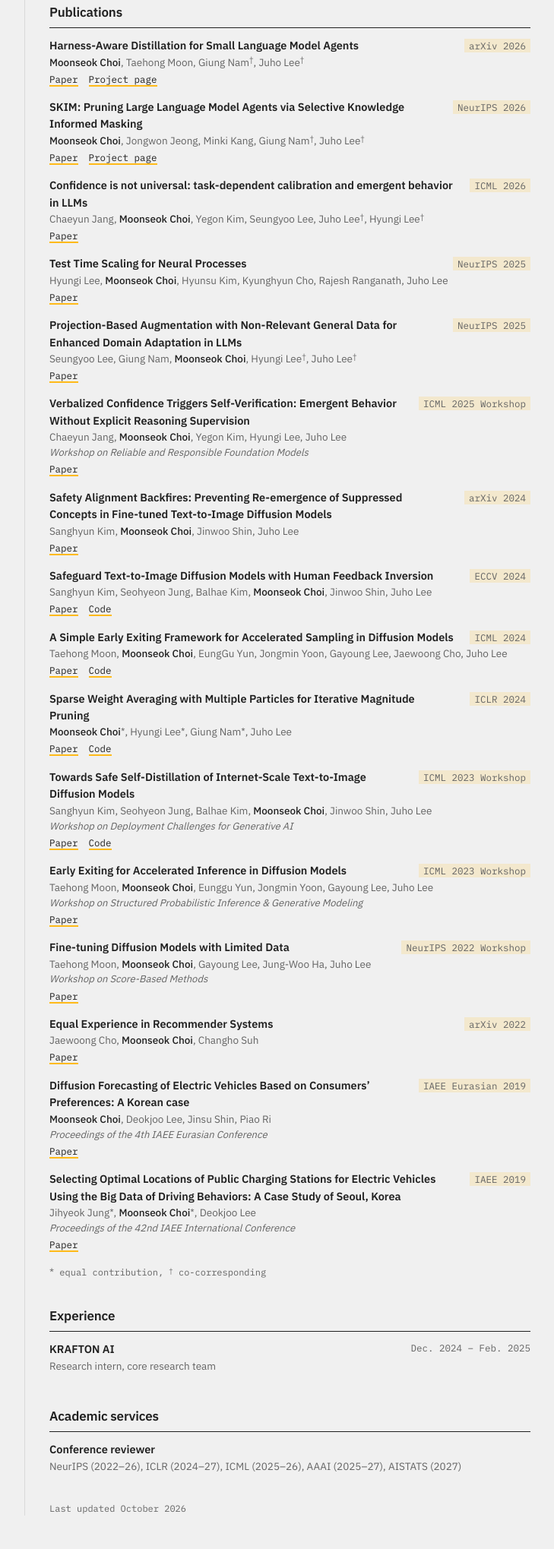
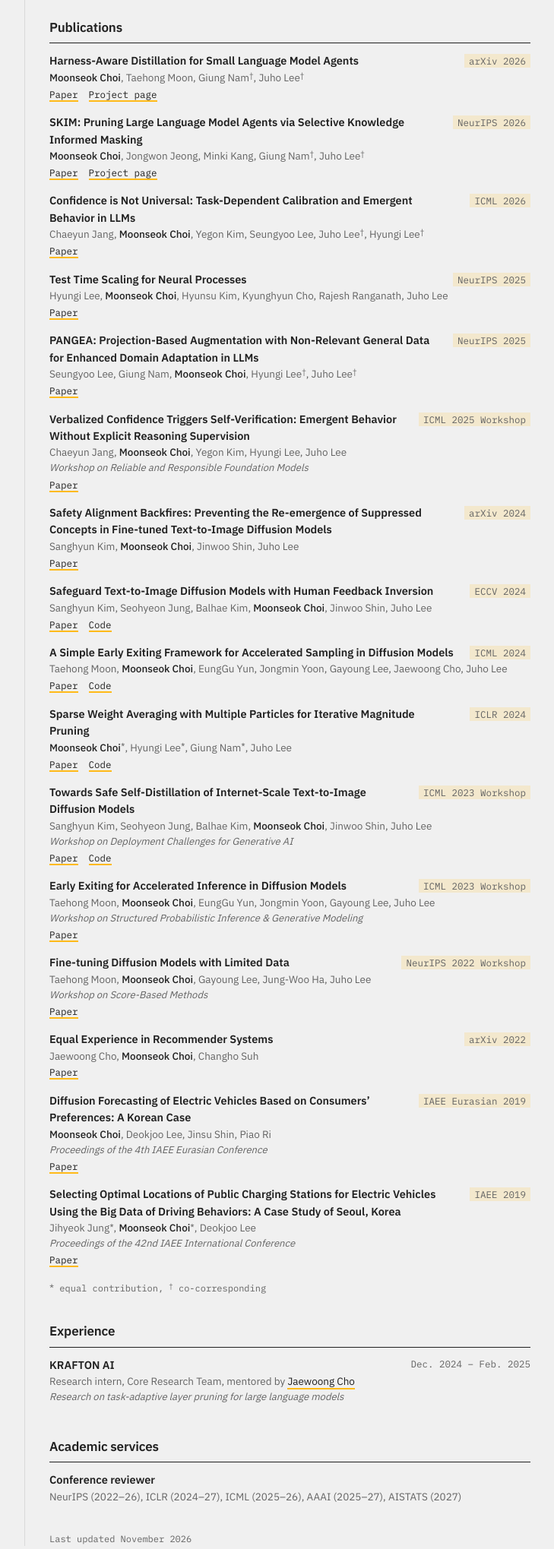
Before and after one commit to moon4sake/moon4sake.github.io, a plain HTML site: page index.html in a window 1280 px wide. Shown: the part 629-2668 px from the top of the page at 76% size, without its empty margins (382-1111 px from the left). Drawn offline with Linux system fonts and the light colour scheme.

Commit message:
Update CV and sync homepage with it
Replace CV.pdf with cv.pdf; add Ph.D. thesis title and expected
graduation, fix paper titles and an author name, and add team,
mentor and topic to the KRAFTON AI entry.

Co-Authored-By: Claude Fable 5.2 <noreply@anthropic.com>
Claude-Session: https://claude.ai/code/session_013yex2Fp4escmD5vUJ5B8F6

```diff
--- a/index.html
+++ b/index.html
@@ -131,36 +131,36 @@
       <p><b class="hl">I am on the job market for positions starting in Spring 2027.</b> I have one year of alternative military service (Technical Research Personnel) remaining.</p>
 
       <h2 id="education">Education</h2>
-      <div class="row"><div><div class="t">KAIST</div><div class="au">Ph.D. in Artificial Intelligence, advised by Prof. Juho Lee</div></div><div class="dt mono">Mar. 2021 – present</div></div>
+      <div class="row"><div><div class="t">KAIST</div><div class="au">Ph.D. in Artificial Intelligence, advised by Prof. Juho Lee</div></div><div class="dt mono">Mar. 2021 – Feb. 2027 (expected)</div><div class="w full">Thesis: Model Compression: From Standalone Networks to Deployed Agents</div></div>
       <div class="row"><div><div class="t">Seoul National University</div><div class="au">M.S. in Industrial Engineering, advised by Prof. Deokjoo Lee</div></div><div class="dt mono">Mar. 2019 – Feb. 2021</div><div class="w full">Thesis: Measuring the Economic Value of Data in Machine Learning: A Cooperative Game Approach</div></div>
       <div class="row"><div><div class="t">Seoul National University</div><div class="au">B.S. in Industrial Engineering, cum laude</div></div><div class="dt mono">Mar. 2014 – Feb. 2019</div></div>
 
       <h2 id="publications">Publications</h2>
       <div class="row" id="had"><div><div class="t">Harness-Aware Distillation for Small Language Model Agents</div><div class="au"><b>Moonseok Choi</b>, Taehong Moon, Giung Nam<sup>†</sup>, Juho Lee<sup>†</sup></div><div class="m mono"><a href="https://arxiv.org/abs/2610.02858">Paper</a><a href="https://moon4sake.github.io/harness-aware-distillation">Project page</a></div></div><div><span class="ve other mono">arXiv 2026</span></div></div>
       <div class="row" id="skim"><div><div class="t">SKIM: Pruning Large Language Model Agents via Selective Knowledge Informed Masking</div><div class="au"><b>Moonseok Choi</b>, Jongwon Jeong, Minki Kang, Giung Nam<sup>†</sup>, Juho Lee<sup>†</sup></div><div class="m mono"><a href="https://arxiv.org/abs/2611.07558">Paper</a><a href="https://moon4sake.github.io/skim">Project page</a></div></div><div><span class="ve conf mono">NeurIPS 2026</span></div></div>
-      <div class="row" id="confidence"><div><div class="t">Confidence is not universal: task-dependent calibration and emergent behavior in LLMs</div><div class="au">Chaeyun Jang, <b>Moonseok Choi</b>, Yegon Kim, Seungyoo Lee, Juho Lee<sup>†</sup>, Hyungi Lee<sup>†</sup></div><div class="m mono"><a href="https://icml.cc/virtual/2026/poster/66660">Paper</a></div></div><div><span class="ve conf mono">ICML 2026</span></div></div>
+      <div class="row" id="confidence"><div><div class="t">Confidence is Not Universal: Task-Dependent Calibration and Emergent Behavior in LLMs</div><div class="au">Chaeyun Jang, <b>Moonseok Choi</b>, Yegon Kim, Seungyoo Lee, Juho Lee<sup>†</sup>, Hyungi Lee<sup>†</sup></div><div class="m mono"><a href="https://icml.cc/virtual/2026/poster/66660">Paper</a></div></div><div><span class="ve conf mono">ICML 2026</span></div></div>
       <div class="row" id="ttsnp"><div><div class="t">Test Time Scaling for Neural Processes</div><div class="au">Hyungi Lee, <b>Moonseok Choi</b>, Hyunsu Kim, Kyunghyun Cho, Rajesh Ranganath, Juho Lee</div><div class="m mono"><a href="https://papers.nips.cc/paper_files/paper/2025/hash/50bd13958b700bdcc2db1eee4d822be0-Abstract-Conference.html">Paper</a></div></div><div><span class="ve conf mono">NeurIPS 2025</span></div></div>
-      <div class="row"><div><div class="t">Projection-Based Augmentation with Non-Relevant General Data for Enhanced Domain Adaptation in LLMs</div><div class="au">Seungyoo Lee, Giung Nam, <b>Moonseok Choi</b>, Hyungi Lee<sup>†</sup>, Juho Lee<sup>†</sup></div><div class="m mono"><a href="https://openreview.net/forum?id=7EjdHkOwc4">Paper</a></div></div><div><span class="ve conf mono">NeurIPS 2025</span></div></div>
+      <div class="row"><div><div class="t">PANGEA: Projection-Based Augmentation with Non-Relevant General Data for Enhanced Domain Adaptation in LLMs</div><div class="au">Seungyoo Lee, Giung Nam, <b>Moonseok Choi</b>, Hyungi Lee<sup>†</sup>, Juho Lee<sup>†</sup></div><div class="m mono"><a href="https://openreview.net/forum?id=7EjdHkOwc4">Paper</a></div></div><div><span class="ve conf mono">NeurIPS 2025</span></div></div>
       <div class="row" id="verbalized"><div><div class="t">Verbalized Confidence Triggers Self-Verification: Emergent Behavior Without Explicit Reasoning Supervision</div><div class="au">Chaeyun Jang, <b>Moonseok Choi</b>, Yegon Kim, Hyungi Lee, Juho Lee</div><div class="w">Workshop on Reliable and Responsible Foundation Models</div><div class="m mono"><a href="https://arxiv.org/abs/2506.03723">Paper</a></div></div><div><span class="ve other mono">ICML 2025 Workshop</span></div></div>
-      <div class="row" id="backfires"><div><div class="t">Safety Alignment Backfires: Preventing Re-emergence of Suppressed Concepts in Fine-tuned Text-to-Image Diffusion Models</div><div class="au">Sanghyun Kim, <b>Moonseok Choi</b>, Jinwoo Shin, Juho Lee</div><div class="m mono"><a href="https://arxiv.org/abs/2412.00357">Paper</a></div></div><div><span class="ve other mono">arXiv 2024</span></div></div>
+      <div class="row" id="backfires"><div><div class="t">Safety Alignment Backfires: Preventing the Re-emergence of Suppressed Concepts in Fine-tuned Text-to-Image Diffusion Models</div><div class="au">Sanghyun Kim, <b>Moonseok Choi</b>, Jinwoo Shin, Juho Lee</div><div class="m mono"><a href="https://arxiv.org/abs/2412.00357">Paper</a></div></div><div><span class="ve other mono">arXiv 2024</span></div></div>
       <div class="row" id="hfi"><div><div class="t">Safeguard Text-to-Image Diffusion Models with Human Feedback Inversion</div><div class="au">Sanghyun Kim, Seohyeon Jung, Balhae Kim, <b>Moonseok Choi</b>, Jinwoo Shin, Juho Lee</div><div class="m mono"><a href="https://arxiv.org/abs/2407.21032">Paper</a><a href="https://github.com/nannullna/safeguard-hfi">Code</a></div></div><div><span class="ve conf mono">ECCV 2024</span></div></div>
       <div class="row" id="earlyexit"><div><div class="t">A Simple Early Exiting Framework for Accelerated Sampling in Diffusion Models</div><div class="au">Taehong Moon, <b>Moonseok Choi</b>, EungGu Yun, Jongmin Yoon, Gayoung Lee, Jaewoong Cho, Juho Lee</div><div class="m mono"><a href="https://arxiv.org/abs/2408.05927">Paper</a><a href="https://github.com/taehong-moon/ee-diffusion">Code</a></div></div><div><span class="ve conf mono">ICML 2024</span></div></div>
       <div class="row" id="swamp"><div><div class="t">Sparse Weight Averaging with Multiple Particles for Iterative Magnitude Pruning</div><div class="au"><b>Moonseok Choi</b><sup class="ast">*</sup>, Hyungi Lee<sup class="ast">*</sup>, Giung Nam<sup class="ast">*</sup>, Juho Lee</div><div class="m mono"><a href="https://openreview.net/forum?id=Y9t7MqZtCR">Paper</a><a href="https://openreview.net/forum?id=Y9t7MqZtCR">Code</a></div></div><div><span class="ve conf mono">ICLR 2024</span></div></div>
       <div class="row" id="sdd"><div><div class="t">Towards Safe Self-Distillation of Internet-Scale Text-to-Image Diffusion Models</div><div class="au">Sanghyun Kim, Seohyeon Jung, Balhae Kim, <b>Moonseok Choi</b>, Jinwoo Shin, Juho Lee</div><div class="w">Workshop on Deployment Challenges for Generative AI</div><div class="m mono"><a href="https://arxiv.org/abs/2307.05977">Paper</a><a href="https://github.com/nannullna/safe-diffusion">Code</a></div></div><div><span class="ve other mono">ICML 2023 Workshop</span></div></div>
-      <div class="row" id="earlyexit-w"><div><div class="t">Early Exiting for Accelerated Inference in Diffusion Models</div><div class="au">Taehong Moon, <b>Moonseok Choi</b>, Eunggu Yun, Jongmin Yoon, Gayoung Lee, Juho Lee</div><div class="w">Workshop on Structured Probabilistic Inference &amp; Generative Modeling</div><div class="m mono"><a href="https://icml.cc/virtual/2023/28071">Paper</a></div></div><div><span class="ve other mono">ICML 2023 Workshop</span></div></div>
+      <div class="row" id="earlyexit-w"><div><div class="t">Early Exiting for Accelerated Inference in Diffusion Models</div><div class="au">Taehong Moon, <b>Moonseok Choi</b>, EungGu Yun, Jongmin Yoon, Gayoung Lee, Juho Lee</div><div class="w">Workshop on Structured Probabilistic Inference &amp; Generative Modeling</div><div class="m mono"><a href="https://icml.cc/virtual/2023/28071">Paper</a></div></div><div><span class="ve other mono">ICML 2023 Workshop</span></div></div>
       <div class="row" id="finetune"><div><div class="t">Fine-tuning Diffusion Models with Limited Data</div><div class="au">Taehong Moon, <b>Moonseok Choi</b>, Gayoung Lee, Jung-Woo Ha, Juho Lee</div><div class="w">Workshop on Score-Based Methods</div><div class="m mono"><a href="https://neurips.cc/virtual/2022/61172">Paper</a></div></div><div><span class="ve other mono">NeurIPS 2022 Workshop</span></div></div>
       <div class="row" id="equalexp"><div><div class="t">Equal Experience in Recommender Systems</div><div class="au">Jaewoong Cho, <b>Moonseok Choi</b>, Changho Suh</div><div class="m mono"><a href="https://arxiv.org/abs/2210.05936">Paper</a></div></div><div><span class="ve other mono">arXiv 2022</span></div></div>
-      <div class="row"><div><div class="t">Diffusion Forecasting of Electric Vehicles Based on Consumers’ Preferences: A Korean case</div><div class="au"><b>Moonseok Choi</b>, Deokjoo Lee, Jinsu Shin, Piao Ri</div><div class="w">Proceedings of the 4th IAEE Eurasian Conference</div><div class="m mono"><a href="https://iaee.org/en/publications/proceedingsabstractpdf.aspx?id=16638">Paper</a></div></div><div><span class="ve other mono">IAEE Eurasian 2019</span></div></div>
+      <div class="row"><div><div class="t">Diffusion Forecasting of Electric Vehicles Based on Consumers’ Preferences: A Korean Case</div><div class="au"><b>Moonseok Choi</b>, Deokjoo Lee, Jinsu Shin, Piao Ri</div><div class="w">Proceedings of the 4th IAEE Eurasian Conference</div><div class="m mono"><a href="https://iaee.org/en/publications/proceedingsabstractpdf.aspx?id=16638">Paper</a></div></div><div><span class="ve other mono">IAEE Eurasian 2019</span></div></div>
       <div class="row"><div><div class="t">Selecting Optimal Locations of Public Charging Stations for Electric Vehicles Using the Big Data of Driving Behaviors: A Case Study of Seoul, Korea</div><div class="au">Jihyeok Jung<sup class="ast">*</sup>, <b>Moonseok Choi</b><sup class="ast">*</sup>, Deokjoo Lee</div><div class="w">Proceedings of the 42nd IAEE International Conference</div><div class="m mono"><a href="https://www.iaee.org/en/publications/proceedingsabstractpdf.aspx?id=16317">Paper</a></div></div><div><span class="ve other mono">IAEE 2019</span></div></div>
       <p class="legend mono"><sup class="ast">*</sup> equal contribution, <sup>†</sup> co-corresponding</p>
 
       <h2 id="experience">Experience</h2>
-      <div class="row"><div><div class="t">KRAFTON AI</div><div class="au">Research intern, core research team</div></div><div class="dt mono">Dec. 2024 – Feb. 2025</div></div>
+      <div class="row"><div><div class="t">KRAFTON AI</div><div class="au">Research intern, Core Research Team, mentored by <a href="https://sites.google.com/view/jaewoongcho">Jaewoong Cho</a></div></div><div class="dt mono">Dec. 2024 – Feb. 2025</div><div class="w full">Research on task-adaptive layer pruning for large language models</div></div>
 
       <h2>Academic services</h2>
       <div class="row"><div><div class="t">Conference reviewer</div><div class="au">NeurIPS (2022–26), ICLR (2024–27), ICML (2025–26), AAAI (2025–27), AISTATS (2027)</div></div><div></div></div>
 
-      <footer class="mono">Last updated October 2026</footer>
+      <footer class="mono">Last updated November 2026</footer>
   </main>
 
 </div>
```
Also changed, not shown: 2 other files.
